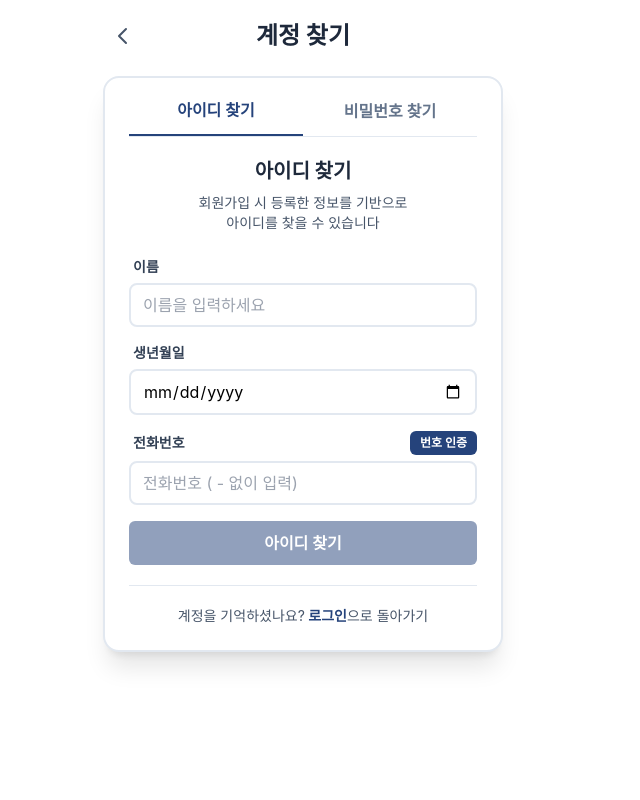
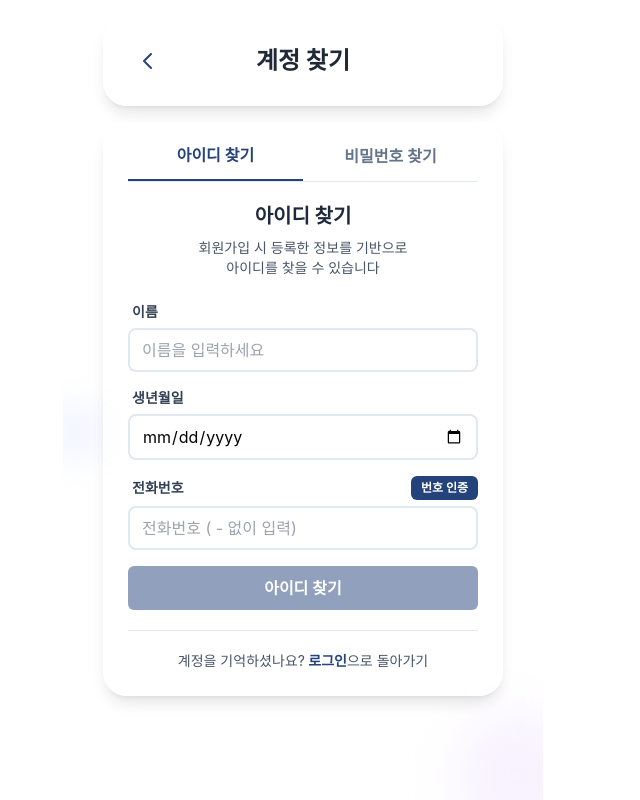
Before and after one commit to guide-on/frontend, a React (Vite) app: page /auth/find in a window 1280 px wide. Shown: the whole page, without its empty margins (337-977 px from the left). Built offline with nearby package versions, Linux system fonts and the light colour scheme; no server answers; a web font is replaced by a local one.

Commit message:
feat: 아이디/비밀번호 찾기 UI 개선

```diff
--- a/src/pages/auth/FindIdPw.tsx
+++ b/src/pages/auth/FindIdPw.tsx
@@ -13,16 +13,23 @@ const FindAccount: React.FC = () => {
   const goBack = () => navigate('/auth/login');
 
   return (
-    <div className="min-h-screen py-4 px-4">
-      <div className="max-w-sm mx-auto w-full" style={{ maxWidth: 400 }}>
+    <div className="min-h-screen bg-gradient-to-br from-blue-50 via-indigo-50 to-purple-50 py-4 px-4">
+      {/* Background decoration */}
+      <div className="absolute -top-10 -left-10 w-20 h-20 bg-blue-200/30 rounded-full blur-xl"></div>
+      <div className="absolute -bottom-10 -right-10 w-32 h-32 bg-purple-200/30 rounded-full blur-xl"></div>
+      <div className="absolute top-1/2 -left-5 w-16 h-16 bg-indigo-200/20 rounded-full blur-lg"></div>
+
+      <div className="max-w-sm mx-auto w-full relative" style={{ maxWidth: 400 }}>
         {/* Header */}
-        <div className="flex items-center justify-between mb-5">
+        <div className="bg-white/80 backdrop-blur-sm rounded-3xl border border-white/50 p-6 shadow-lg shadow-blue-500/10 mb-4 transition-all duration-300">
+          <div className="flex items-center justify-between">
             <button
               onClick={goBack}
-            className="p-2 hover:bg-white/60 rounded-lg transition-colors"
+              className="p-2 hover:bg-blue-50 rounded-xl transition-all duration-200 hover:-translate-y-0.5"
             >
               <svg
-              className="w-6 h-6 text-slate-600"
+                className="w-6 h-6"
+                style={{ color: colors.navy }}
                 fill="none"
                 stroke="currentColor"
                 viewBox="0 0 24 24"
@@ -35,12 +42,17 @@ const FindAccount: React.FC = () => {
                 />
               </svg>
             </button>
-          <h1 className="text-slate-800 text-2xl font-bold">계정 찾기</h1>
+
+            <div className="text-center">
+              <h1 className="text-2xl font-bold text-gray-800">계정 찾기</h1>
+            </div>
+
             <div className="w-10" />
+          </div>
         </div>
 
         {/* Tab Container */}
-        <div className="bg-white rounded-2xl border-2 border-slate-200 px-6 pb-6 pt-2 shadow-xl hover:shadow-2xl transition-all duration-300">
+        <div className="bg-white/80 backdrop-blur-sm rounded-3xl border border-white/50 px-6 pb-6 pt-2 shadow-lg shadow-blue-500/10 transition-all duration-300">
           {/* Tab Navigation */}
           <div className="flex border-b border-slate-200 mb-5">
             <button
```
Lines whose indentation alone changed are shown as unchanged.
